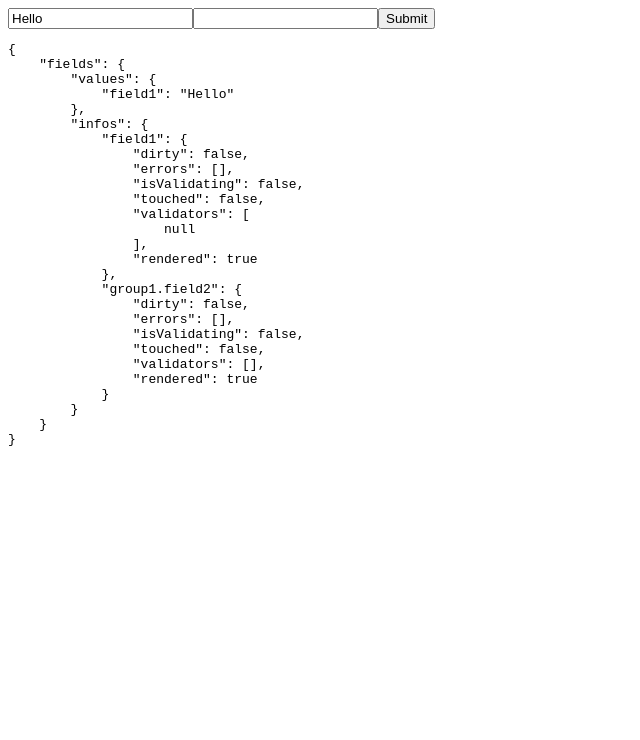
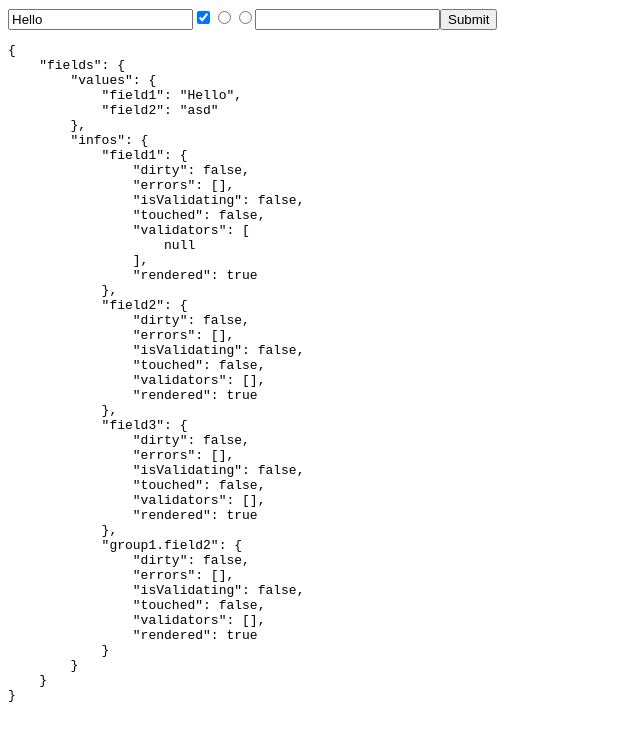
Before and after one commit to luisgustavolf/react-satisfying-forms, a React (Create React App) app in the folder dev/: page / in a window 1280 px wide. Shown: the top 740 px of the page, without its empty margins (0-640 px from the left). Built offline with nearby package versions, Linux system fonts and the light colour scheme.

Commit message:
checkable fields

```diff
--- a/dev/src/react-satisfying-forms-staless/contextedField.tsx
+++ b/dev/src/react-satisfying-forms-staless/contextedField.tsx
@@ -5,6 +5,7 @@ import { IFieldActions } from './interfaces/iFieldActions';
 import { FieldProps } from './field';
 import { IFieldValidator } from './interfaces/iFieldValidator';
 import { requiredValidator } from './validations/requiredValidator';
+import { IFormValues } from './interfaces/iFormValues';
 
 export interface ContextedFieldProps extends FieldProps {
     form: StatelessForm<any>
@@ -26,7 +27,20 @@ export class ContextedField extends React.Component<ContextedFieldProps> {
     }
 
     onChange(evt: React.ChangeEvent<any>) {
-        let nextValues = this.props.form.setFieldValue(this.props.name, evt.target.value, this.props.form.props.values);
+        if (this.props.disabled)
+            return
+
+        let nextValues: IFormValues<any>
+
+        if (this.props.checkable && this.props.checkedValue && evt.target.checked !== undefined) {
+            if (evt.target.checked)
+                nextValues = this.props.form.setFieldValue(this.props.name, this.props.checkedValue, this.props.form.props.values);
+            else
+                nextValues = this.props.form.setFieldValue(this.props.name, undefined, this.props.form.props.values);
+        } else {
+            nextValues = this.props.form.setFieldValue(this.props.name, evt.target.value, this.props.form.props.values);
+        }
+
         this.props.form.dispatchChanges(nextValues)
     }
 
@@ -78,8 +92,7 @@ export class ContextedField extends React.Component<ContextedFieldProps> {
         const fieldBidings: IFieldBidings = {
             value: this.props.form.getFieldValue(this.props.name) || '',
             name: this.props.name,
-            checkable: this.props.checkable,
-            checked: this.props.checkable && this.props.value ? this.props.form.getFieldIsChecked(this.props.name, this.props.value) : false,
+            checked: this.props.checkable && this.props.checkedValue ? this.props.form.getFieldIsChecked(this.props.name, this.props.checkedValue) : false,
             ...fieldStatus,
             ...fieldActions
         }
--- a/dev/src/react-satisfying-forms-staless/field.tsx
+++ b/dev/src/react-satisfying-forms-staless/field.tsx
@@ -8,9 +8,11 @@ export interface FieldProps {
     name: string
     initialValue?: any
     checkable?: boolean
+    checkedValue?: any
     value?: string
     inspect?: boolean
     require?: boolean
+    disabled?: boolean
     validators?: IFieldValidator[]
     children?: (fieldBindings: IFieldBidings) => any
 }
--- a/dev/src/react-satisfying-forms-staless/helpers/valuesHelper.ts
+++ b/dev/src/react-satisfying-forms-staless/helpers/valuesHelper.ts
@@ -27,7 +27,6 @@ export function getFieldValue(formValues:IFormValues<any>, fieldName: string) {
     if (formValues && formValues.fields && formValues.fields.values)
         return ObjectPath.get(formValues.fields.values as any, fieldName)
 }
-
 
 export function setFieldValue(formValues:IFormValues<any>, fieldName: string, value: any) {
     const values = formValues || getFormValuesWithDefaults();
--- a/dev/src/react-satisfying-forms-staless/interfaces/iFieldBidings.ts
+++ b/dev/src/react-satisfying-forms-staless/interfaces/iFieldBidings.ts
@@ -6,6 +6,5 @@ export interface IFieldBidings extends IFieldActions, IFieldStatus {
     ref?: RefObject<any>
     name?: string
     value?: any
-    checkable?: boolean
     checked?: boolean
 }
--- a/dev/src/react-satisfying-forms-staless/statelessForm.tsx
+++ b/dev/src/react-satisfying-forms-staless/statelessForm.tsx
@@ -6,7 +6,7 @@ import * as ObjectPath from 'object-path';
 import * as ValuesHelper from './helpers/valuesHelper'
 import { IFieldValidator } from './interfaces/iFieldValidator';
 
-export type FieldInfoTypes = 'touched' | 'dirty' | 'hasValidated' | 'isValidating' | 'errors' | 'validators'
+export type FieldInfoTypes = 'touched' | 'dirty' | 'hasValidated' | 'isValidating' | 'errors' | 'validators' | 'checked'
 
 export interface RegisteredFieldsAndValidators {
     [fieldName: string]: IFieldValidator[]
--- a/dev/src/statelessSamples/simplesForm.tsx
+++ b/dev/src/statelessSamples/simplesForm.tsx
@@ -23,6 +23,18 @@ export function SimpleForm() {
                 {(bindings) => <input {...bindings}/>}
             </Field>
 
+            <Field name={'field2'}  initialValue={'asd'} checkable checkedValue={'asd'}>
+                {(bindings) => <input type={'checkbox'} {...bindings}/>}
+            </Field>
+
+            <Field name={'field3'} checkable checkedValue={'aaa'}>
+                {(bindings) => <input type={'radio'} {...bindings}/>}
+            </Field>
+
+            <Field name={'field3'} checkable checkedValue={'bbb'}>
+                {(bindings) => <input type={'radio'} {...bindings}/>}
+            </Field>
+
             {formValues.fields.values.field1 !== '123' &&
                 <Field name={'group1.field2'}>
                     {(bindings) => <input {...bindings}/>}
```
